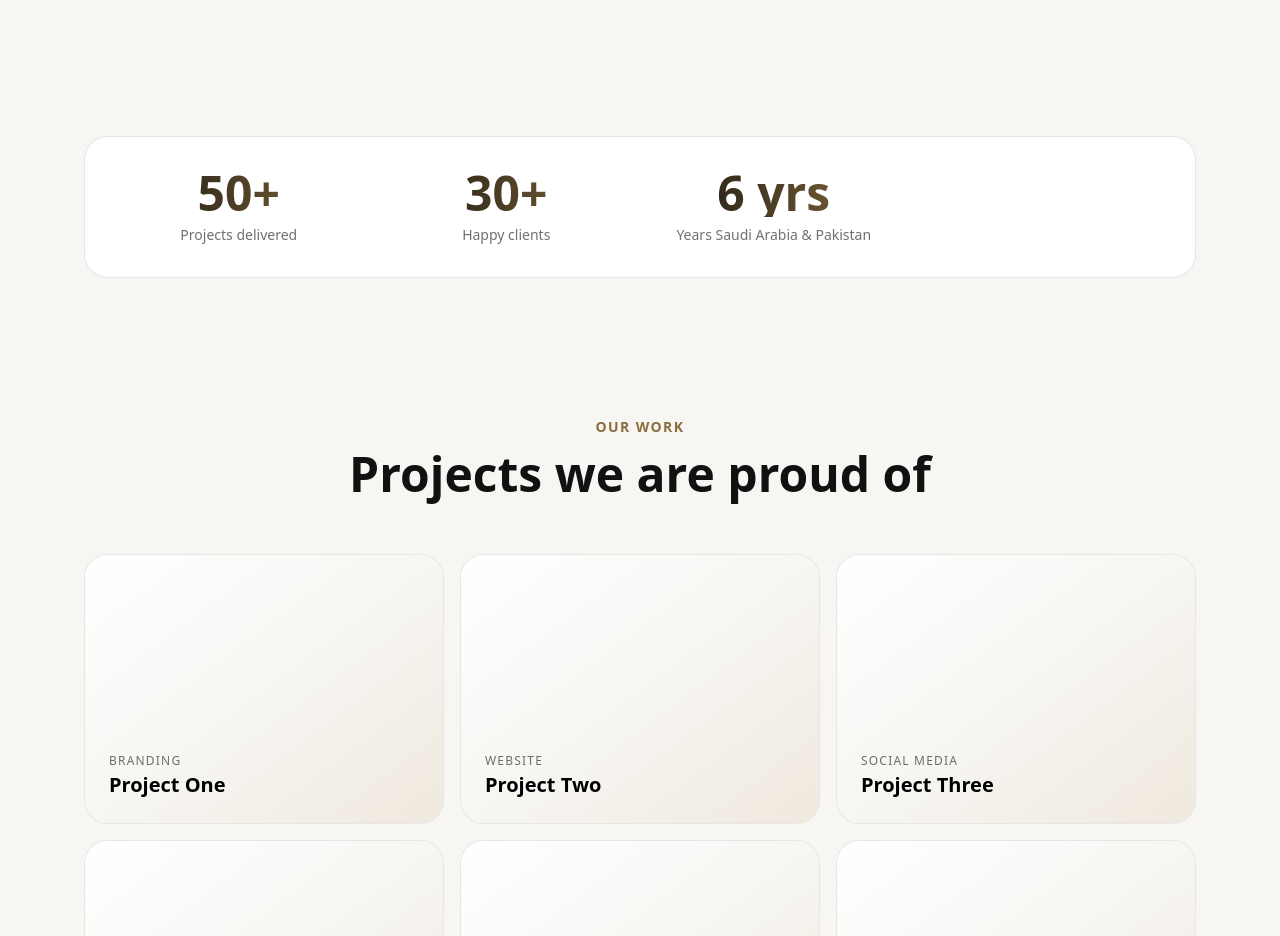
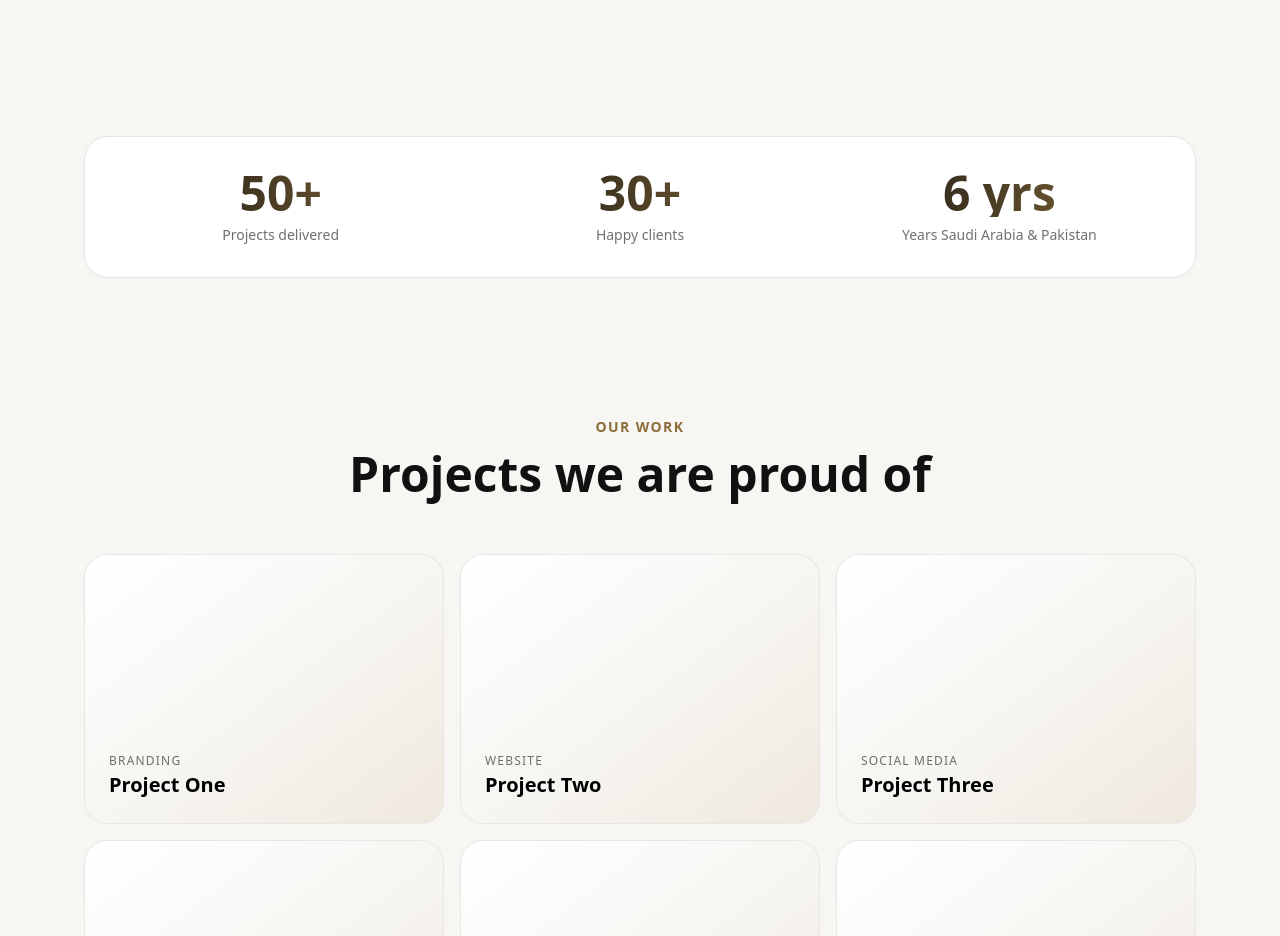
Before and after one commit to palwashasheikh/advertising-agency, a Next.js app: page / in a window 1280 px wide. Shown: the part 2420-3356 px from the top of the page. Built offline with nearby package versions, Linux system fonts and the light colour scheme; a web font is replaced by a local one.

Commit message:
stats: remove delivery days

```diff
--- a/app/components/Stats.tsx
+++ b/app/components/Stats.tsx
@@ -5,7 +5,7 @@ import Reveal from "./Reveal";
 export default function Stats() {
   return (
     <section className="mx-auto max-w-6xl px-5 py-10">
-      <Reveal className="grid grid-cols-2 gap-6 rounded-3xl border border-line bg-card p-8 md:grid-cols-4">
+      <Reveal className="grid grid-cols-1 gap-8 rounded-3xl border border-line bg-card p-8 sm:grid-cols-3">
         {stats.map((s) => (
           <div key={s.label} className="text-center">
             <div className="text-gradient text-4xl font-extrabold sm:text-5xl">
```
